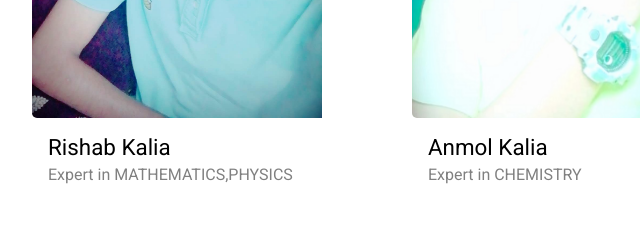
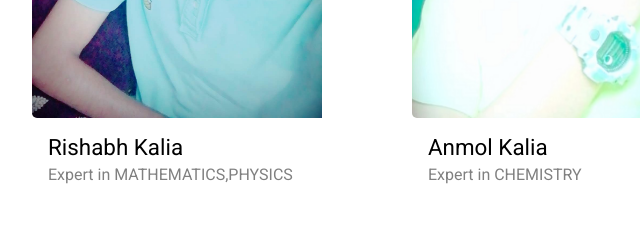
Before and after one commit to rishabhkalia1/kaliacoachingclasses.github.io, a plain HTML site: page index.html in a window 1280 px wide. Shown: the part 3422-3660 px from the top of the page, 53-693 px from the left. Drawn offline with Linux system fonts and the light colour scheme; files whose address does not match are found by name.

Commit message:
Update index.html

```diff
--- a/index.html
+++ b/index.html
@@ -231,7 +231,7 @@
                 <img src="images/person_5.jpg" alt="Image" class="img-fluid" style="    height: 452px;width:290px">
               </figure>
               <div class="p-3">
-                <h3>Rishab Kalia</h3>
+                <h3>Rishabh Kalia</h3>
                 <span class="position">Expert in MATHEMATICS,PHYSICS</span>
               </div>
             </div>
```
